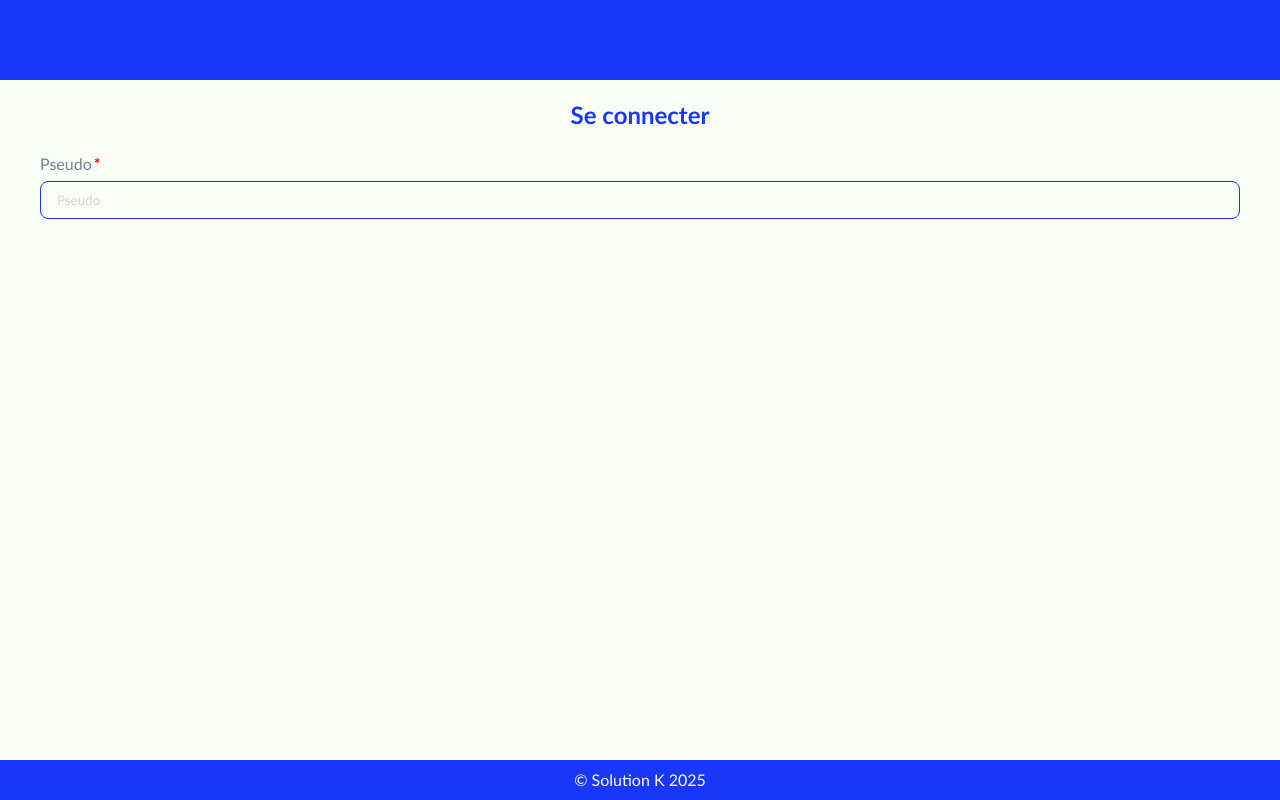
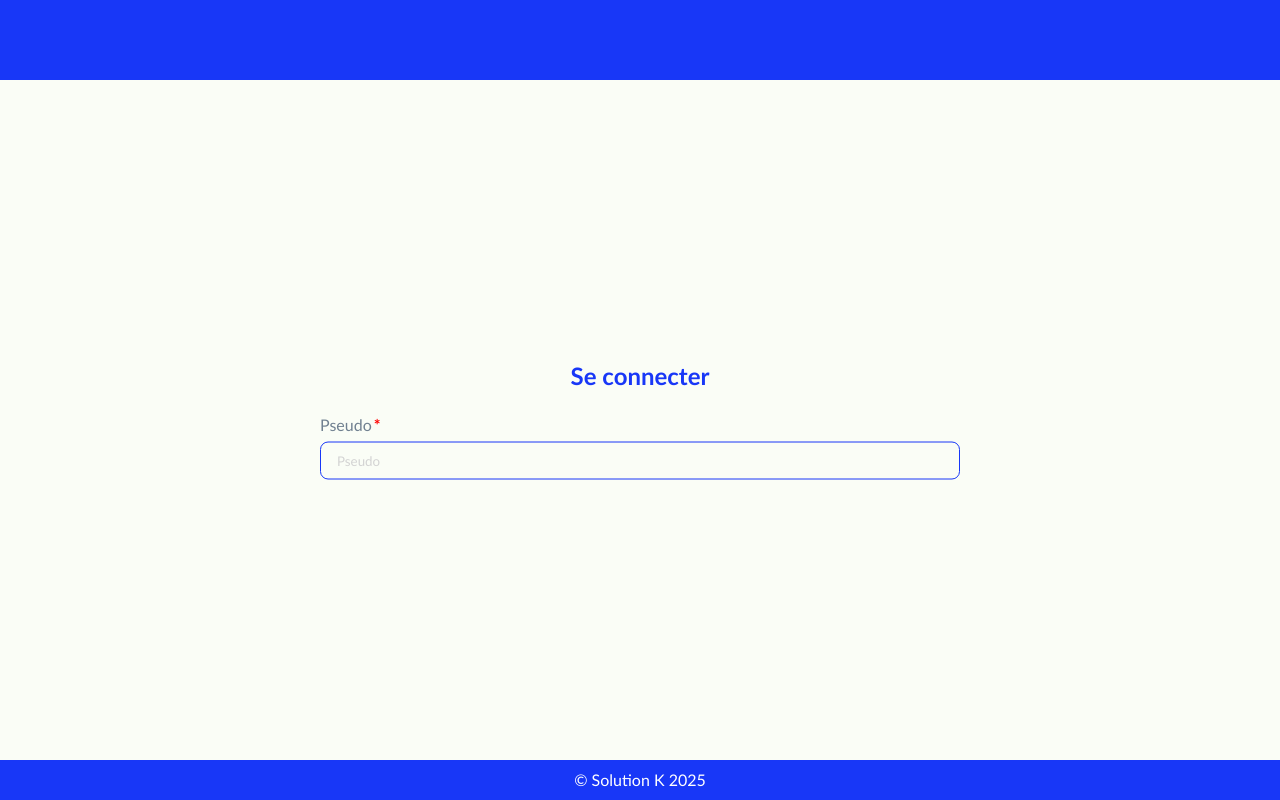
Before and after one commit to innovationk/Multimedia, a React (Vite) app in the folder frontend/: page /login in a window 1280 px wide. Built offline with nearby package versions, Linux system fonts and the light colour scheme.

Commit message:
css login

```diff
--- a/frontend/src/screens/account/LoginScreen.jsx
+++ b/frontend/src/screens/account/LoginScreen.jsx
@@ -23,7 +23,7 @@ function LoginScreen() {
     }, []);
 
     return(
-    <div className="">
+    <div className="ikRelativeChildCenterVH" style={{ width: "50%", maxWidth: "1200px" }}>
         <h1 className="ikTextCenter">
             {firtsLetterUppercase(t('log_in'))}
         </h1>
--- a/frontend/src/theme/theme.css
+++ b/frontend/src/theme/theme.css
@@ -94,7 +94,7 @@ h4 { font-size: 16px; margin-bottom: 10px; }
 }
 
 #mainBody {
-    /* flex: 1; */
+    flex: 1;
     position: relative;
     padding-top: 20px;
     padding-bottom: 20px;
--- a/frontend/src/tools/iktools.css
+++ b/frontend/src/tools/iktools.css
@@ -16,10 +16,21 @@
     vertical-align: middle;
 }
 
+.ikRelativeChildCenterV {
+    position: absolute;
+    top: 50%;
+    transform: translateY(-50%);
+}
+.ikRelativeChildCenterVH {
+    position: absolute;
+    top: 50%;
+   left: 50%;
+   transform: translate(-50%, -50%)
+}
+
 .ikTextCenter { text-align: center; }
 .ikTextLeft { text-align: left; }
 .ikTextRight { text-align: right; }
-
 
 .ikMarginT8 { margin-top: 4px; }
 .ikMarginLB4 { margin-bottom: 4px; }
```
